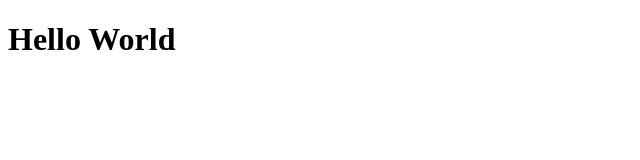
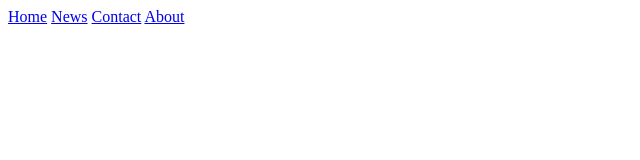
Before and after one commit to moprodummy/moprosurvivalguide, a plain HTML site: page index.html in a window 1280 px wide. Shown: the whole page, without its empty margins (0-640 px from the left). Drawn offline with Linux system fonts and the light colour scheme.

Commit message:
Update index.html

```diff
--- a/index.html
+++ b/index.html
@@ -5,6 +5,11 @@
 			<title>Mopro DAS Survival Guide</title>
 		</head>
 		<body>
-<h1>Hello World</h1>
+			<div class="topnav">
+				<a class="active" href="#home">Home</a>
+				<a href="#news">News</a>
+				<a href="#contact">Contact</a>
+				<a href="#about">About</a>
+			</div>
 </body>
 	</html>
```
